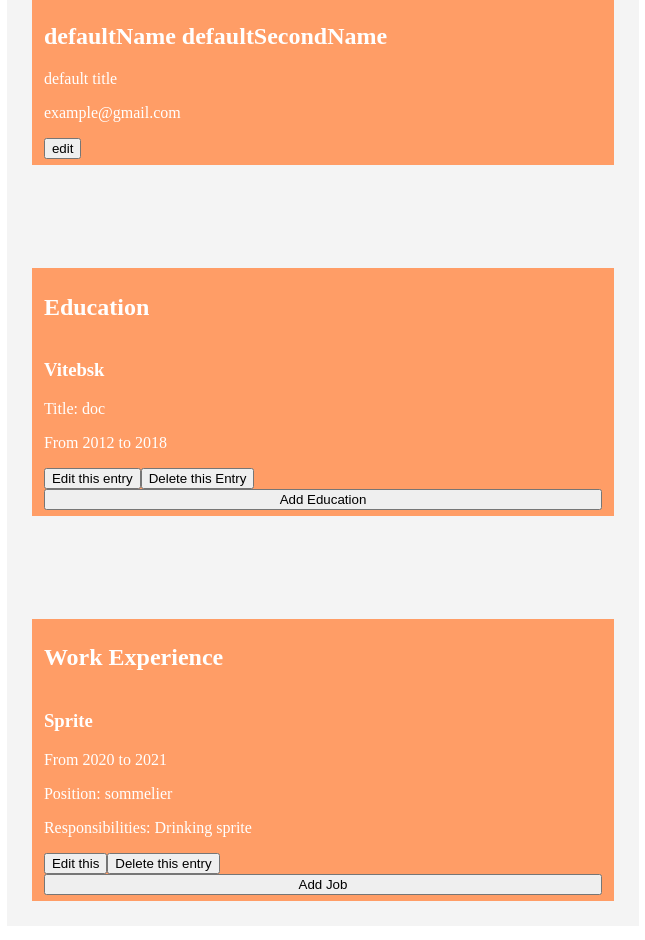
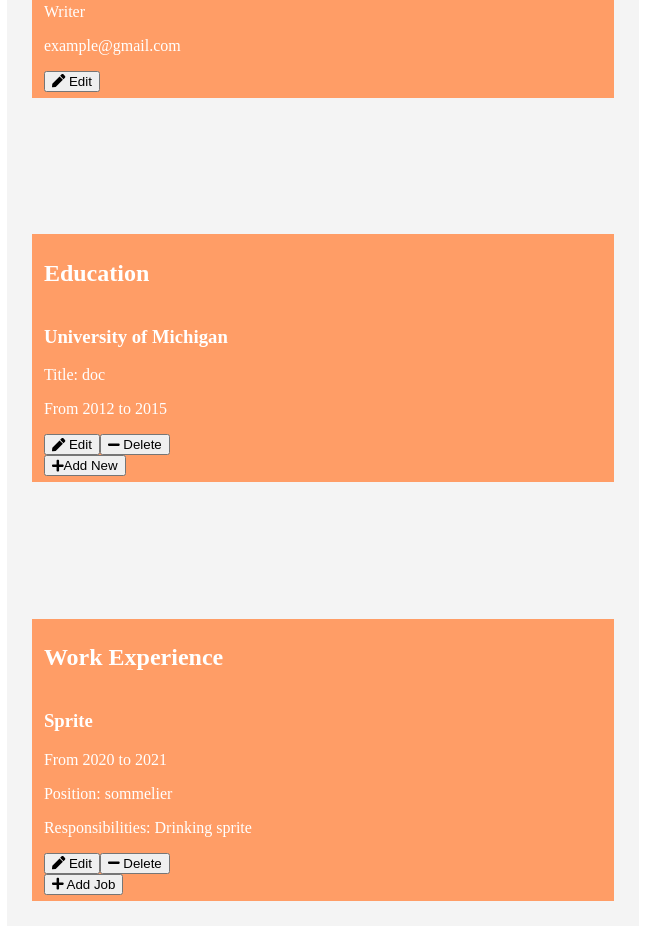
Before and after one commit to CrazyReborn/cv-app, a React (Create React App) app: page / in a window 1280 px wide. Shown: the part 120-1060 px from the top of the page, without its empty margins (317-962 px from the left). Built offline with nearby package versions, Linux system fonts and the light colour scheme.

Commit message:
added styling using FontAwesome.

```diff
--- a/package.json
+++ b/package.json
@@ -3,6 +3,9 @@
   "version": "0.1.0",
   "private": true,
   "dependencies": {
+    "@fortawesome/fontawesome-svg-core": "^1.2.36",
+    "@fortawesome/free-solid-svg-icons": "^5.15.4",
+    "@fortawesome/react-fontawesome": "^0.1.16",
     "@testing-library/jest-dom": "^5.15.0",
     "@testing-library/react": "^11.2.7",
     "@testing-library/user-event": "^12.8.3",
--- a/src/App.css
+++ b/src/App.css
@@ -35,3 +35,12 @@ html{
     background-color: #FF9D66;
     padding: 1% 2%;
 }
+input[type=text], input[type=number] {
+    width: 30%;
+}
+button {
+    width: max-content;
+}
+input[type=submit] {
+    width: max-content;
+}
--- a/src/components/education-entry.js
+++ b/src/components/education-entry.js
@@ -1,5 +1,7 @@
 import React from "react";
 import uniqid from "uniqid";
+import { FontAwesomeIcon } from "@fortawesome/react-fontawesome";
+import { faPen, faMinus } from '@fortawesome/free-solid-svg-icons';
 
 class EducationEntry extends React.Component {
     constructor() {
@@ -54,10 +56,10 @@ class EducationEntry extends React.Component {
                     <h3>{edu.uniName}</h3>
                     <p>Title: {edu.title}</p>
                     <p>From {edu.startYear} to {edu.endYear}</p>
-                    <button onClick={() => this.handleEdit(edu)}>Edit this entry</button>
-                    <button onClick={() => handleDelete(edu.id)}>Delete this Entry</button>
+                    <button onClick={() => this.handleEdit(edu)}><FontAwesomeIcon icon={faPen}/> Edit</button>
+                    <button onClick={() => handleDelete(edu.id)}><FontAwesomeIcon icon={faMinus}/> Delete</button>
                     </div>
-                    : <form onSubmit={(e) => {handleResubmit(e, edu, this.state); this.changeStateToDefault()}}>
+                    : <form className="education" onSubmit={(e) => {handleResubmit(e, edu, this.state); this.changeStateToDefault()}}>
                         <label htmlFor="startYear">Start Year</label>
                         <input onChange={this.handleChange} id="startYear" name="startYear" type="number" min="1960" max="2021" step="1" value={startYear}></input>
                         <label htmlFor="endYear">End Year</label>
--- a/src/components/education-form.js
+++ b/src/components/education-form.js
@@ -4,7 +4,7 @@ class EdcucationForm extends React.Component {
     render() {
         const { startYear, endYear, uniName, title, handleChange, handleSubmit} = this.props;
         return (
-            <form onSubmit={handleSubmit}>
+            <form className="education" onSubmit={handleSubmit}>
                     <label htmlFor="startYear">Start Year</label>
                     <input onChange={handleChange} id="startYear" name="currentStartYear" type="number" min="1960" max="2021" step="1" value={startYear}></input>
                     <label htmlFor="endYear">End Year</label>
--- a/src/components/education.js
+++ b/src/components/education.js
@@ -2,6 +2,8 @@ import React from "react";
 import uniqid from "uniqid";
 import EducationEntry from "./education-entry";
 import EdcucationForm from "./education-form";
+import { FontAwesomeIcon } from "@fortawesome/react-fontawesome";
+import { faPlus } from '@fortawesome/free-solid-svg-icons';
 
 class Education extends React.Component {
     constructor() {
@@ -10,8 +12,8 @@ class Education extends React.Component {
             addNew: false,
             all: [{
                 startYear: '2012',
-                endYear: '2018',
-                uniName: 'Vitebsk',
+                endYear: '2015',
+                uniName: 'University of Michigan',
                 title: 'doc',
                 editing: false,
                 id: uniqid()}],
@@ -89,7 +91,7 @@ class Education extends React.Component {
                     )
                 })}
                 {!addNew
-                ? <button onClick={this.handleAddEducationEntry}>Add Education</button>
+                ? <button onClick={this.handleAddEducationEntry}><FontAwesomeIcon icon={faPlus}/>Add New</button>
                 : <EdcucationForm handleSubmit={this.handleSubmit} handleChange={this.handleChange} startYear={currentStartYear}
                   endYear={currentEndYear} uniName={currentUniName} title={currentTitle} />
                     }
--- a/src/components/exp-entry.js
+++ b/src/components/exp-entry.js
@@ -1,5 +1,7 @@
 import React from "react";
 import uniqid from "uniqid";
+import { FontAwesomeIcon } from "@fortawesome/react-fontawesome";
+import { faPen, faMinus } from '@fortawesome/free-solid-svg-icons';
 
 class ExperienceEntry extends React.Component {
     constructor() {
@@ -54,10 +56,10 @@ class ExperienceEntry extends React.Component {
             <p>From {job.startYear} to {job.endYear}</p>
             <p>Position: {job.jobTitle}</p>
             <p>Responsibilities: {job.mainTasks}</p>
-            <button onClick={() => this.handleEdit(job)}>Edit this</button>
-            <button onClick={() => handleDelete(job.id)}>Delete this entry</button>
+            <button onClick={() => this.handleEdit(job)}><FontAwesomeIcon icon={faPen}/> Edit</button>
+            <button onClick={() => handleDelete(job.id)}><FontAwesomeIcon icon={faMinus}/> Delete</button>
             </div>
-            :<form onSubmit={(e) => {handleResubmit(e, job, this.state); this.changeStateToDefault(e)}}>
+            :<form className="experience" onSubmit={(e) => {handleResubmit(e, job, this.state); this.changeStateToDefault(e)}}>
             <label htmlFor="startYear">Start Year</label>
             <input onChange={this.handleChange} id="startYear" name="startYear" type="text" value={startYear}></input>
             <label htmlFor="endYear">End Year</label>
--- a/src/components/experience.js
+++ b/src/components/experience.js
@@ -1,3 +1,5 @@
+import { faPlus } from "@fortawesome/free-solid-svg-icons";
+import { FontAwesomeIcon } from "@fortawesome/react-fontawesome";
 import React from "react";
 import uniqid from "uniqid";
 import ExperienceEntry from "./exp-entry";
@@ -97,7 +99,7 @@ class Experience extends React.Component {
                     )
                 })}
                 {!addNew
-                ? <button onClick={this.handleAddEducationEntry}>Add Job</button>
+                ? <button onClick={this.handleAddEducationEntry}><FontAwesomeIcon icon={faPlus}/> Add Job</button>
                 : <ExperienceForm handleSubmit={this.handleResubmit} handleChange={this.handleChange} startYear={currentStartYear}
                   endYear={currentEndYear} companyName={currentCompanyName}
                   jobTitle={currentJobTitle} mainTasks={currentMainTasks} />
--- a/src/components/exprience-form.js
+++ b/src/components/exprience-form.js
@@ -6,7 +6,7 @@ class ExperienceForm extends React.Component {
             jobTitle, mainTasks, handleChange, handleSubmit} = this.props;
 
         return (
-            <form onSubmit={handleSubmit}>
+            <form className="experience" onSubmit={handleSubmit}>
                     <label htmlFor="startYear">Start Year</label>
                     <input onChange={handleChange} id="startYear" name="currentStartYear" type="text" value={startYear}></input>
                     <label htmlFor="endYear">End Year</label>
--- a/src/components/general-info.js
+++ b/src/components/general-info.js
@@ -1,12 +1,14 @@
 import React from "react";
+import { faPen } from '@fortawesome/free-solid-svg-icons';
+import { FontAwesomeIcon } from "@fortawesome/react-fontawesome";
 
 class GeneralInfo extends React.Component {
     constructor() {
         super();
         this.state = {
-            firstName: 'defaultName',
-            lastName: 'defaultSecondName',
-            title: 'default title',
+            firstName: 'John',
+            lastName: 'Doe',
+            title: 'Writer',
             email: 'example@gmail.com',
             editing: false,
         }
@@ -37,7 +39,6 @@ class GeneralInfo extends React.Component {
         const {firstName, lastName, title, email, editing} = this.state;
         return (
             <div className="geranalInfo">
-                <h2>GeneralInfo</h2>
                 {editing
                 ? <form className="geranalInfo" onSubmit={this.handleSubmit}>
                     <label htmlFor="firstName">First Name</label>
@@ -54,7 +55,7 @@ class GeneralInfo extends React.Component {
                 <h2>{firstName + ' ' + lastName}</h2>
                 <p>{title}</p>
                 <p>{email}</p>
-                <button onClick={this.handleEditRequest}>edit</button>
+                <button onClick={this.handleEditRequest}><FontAwesomeIcon icon={faPen} /> Edit</button>
                 </div>}
             </div>
 
```
Also changed, not shown: 1 other file (tests, documents, lock files or other folders).
